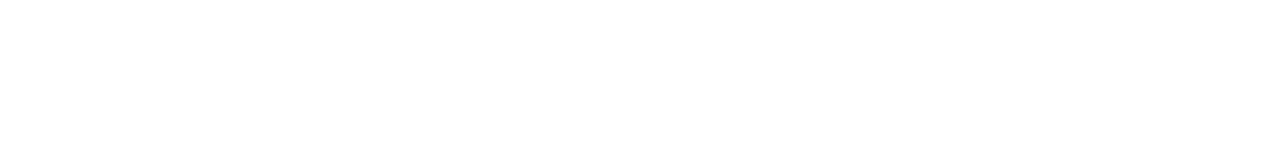
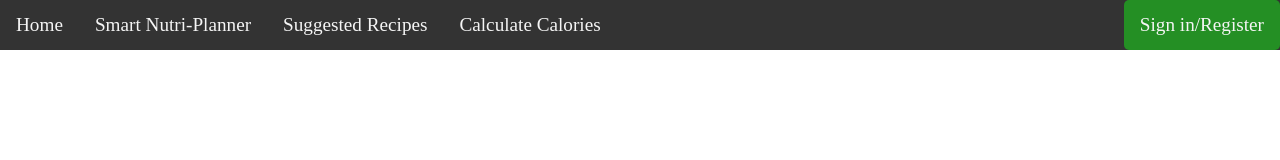
Before and after one commit to Tasossim13/YourNutritionistNew, a website: page public/aboutUs.html in a window 1280 px wide. Drawn offline with Linux system fonts and the light colour scheme.

Commit message:
some css fixes

```diff
--- a/public/aboutUs.html
+++ b/public/aboutUs.html
@@ -1,11 +1,28 @@
 <!DOCTYPE html>
 <html lang="en">
 <head>
+    <script src="js/menu.js"></script>
+    <link rel="icon" type="image/x-icon" href="pics/avocado.png">
+    <link rel="stylesheet" href="css/aboutUs.css">
     <meta charset="UTF-8">
+    <link rel="stylesheet" href="https://cdnjs.cloudflare.com/ajax/libs/font-awesome/4.7.0/css/font-awesome.min.css">
     <meta name="viewport" content="width=device-width, initial-scale=1.0">
-    <title>About Us</title>
+    <title>About Us | YourNutritionist</title>
 </head>
 <body>
-
+    <div class="topnav" id="myTopnav">
+        <ul class="nav-links">
+            <li><a class="active2" href="index.html">Home</a></li>
+            <li><a href="nutriPlanner.html">Smart Nutri-Planner </a></li>
+            <li><a href="Recipes.html">Suggested Recipes</a></li>
+            <li><a href="Calculate.html">Calculate Calories</a></li>
+            <li style="float:right"><a class="active" href="register.html">Sign in/Register</a></li>
+            <li class="icon">
+            <a onclick="myFunction()">
+            <i class="fa fa-bars"></i>
+        </a>
+        </li>
+        </ul>
+      </div>
 </body>
 </html>
--- a/public/css/Calculate.css
+++ b/public/css/Calculate.css
@@ -15,13 +15,18 @@ body {
   position:relative;
   top: 0;
   width: 100%;
+  z-index: 10;
 }
 
 .nav-links {
+  position: absolute;
   list-style-type: none;
   margin: 0;
   padding: 0;
   overflow: hidden;
+  z-index: 999;
+  top: 100%;
+  width: 100%;
 }
 
 .nav-links li {
--- /dev/null
+++ b/public/css/aboutUs.css
@@ -0,0 +1,77 @@
+@import url("responsive.css");
+
+* {
+  margin: 0;
+  padding: 0;
+  box-sizing: border-box;
+}
+
+body {
+    background-color: white;
+    color: aliceblue;
+}
+
+.topnav {
+  position:relative;
+  top: 0;
+  width: 100%;
+  z-index: 10;
+}
+
+.nav-links {
+  position: absolute;
+  list-style-type: none;
+  margin: 0;
+  padding: 0;
+  overflow: hidden;
+  z-index: 999;
+  top: 100%;
+  width: 100%;
+}
+
+.nav-links li {
+  float: left;
+}
+
+.nav-links li a {
+  display: block;
+  color: whitesmoke;
+  text-align: center;
+  padding: 14px 16px;
+  text-decoration: none;
+  border-radius: 5px;
+}
+
+ul {
+    list-style-type: none;
+    margin: 0;
+    padding: 0;
+    overflow: hidden;
+    background-color: #333;
+  }
+
+  li {float: left;}
+
+  li a {
+    display: block;
+    color: white;
+    text-align: center;
+    padding: 14px 16px;
+    text-decoration: none;
+    font-size:larger;
+  }
+
+        li a:hover {
+          background-color: #248f24;
+        }
+
+  .active {
+    background-color: #248f24;
+    color: white;
+    border-radius: 5px;
+  }
+
+  .active:hover {
+    background-color: #333;
+    color:#248f24;
+  }
--- a/public/css/index.css
+++ b/public/css/index.css
@@ -35,17 +35,21 @@ img{display: block;
 }
 
 .topnav {
-  position: absolute;
+  position: relative;
   top: 0;
   width: 100%;
   z-index: 10;
 }
 
 .nav-links {
+  position: absolute;
   list-style-type: none;
   margin: 0;
   padding: 0;
   overflow: hidden;
+  z-index: 999;
+  top: 100%;
+  width: 100%;
 }
 
 .nav-links li {
@@ -96,6 +100,7 @@ li a {
       }
 
 .active {
+  float: none;
   color: white;
   border-style:ridge;
   border-radius: 5px;
--- a/public/css/responsive.css
+++ b/public/css/responsive.css
@@ -1,6 +1,6 @@
 /*Responsive menu only*/
 
-@media screen and (max-width: 787px) {
+@media screen and (max-width: 820px) {
     .topnav li:not(:first-child) {display: none;}
     .topnav li.icon {
     float: right;
@@ -10,22 +10,23 @@
   }
 
 
-  @media screen and (max-width: 787px) {
+  @media screen and (max-width: 800px) {
     .topnav.responsive {position: relative;}
     .topnav.responsive li.icon {
+      background-color: rgba(51, 51, 51, 0.9);
       position: absolute;
       right:0;
       top: 0;
     }
     .topnav.responsive li {
-      background-color: #333;
+      background-color: rgba(51, 51, 51, 0.9);
       float: none;
       display: block;
       text-align: left;
     }
 
   .topnav.topnav.responsive {
-    background-color: #333;
+    background-color: rgba(51, 51, 51, 0.9);
   }
 
   }
```
Also changed, not shown: public/index.html (+1 -1 lines).
